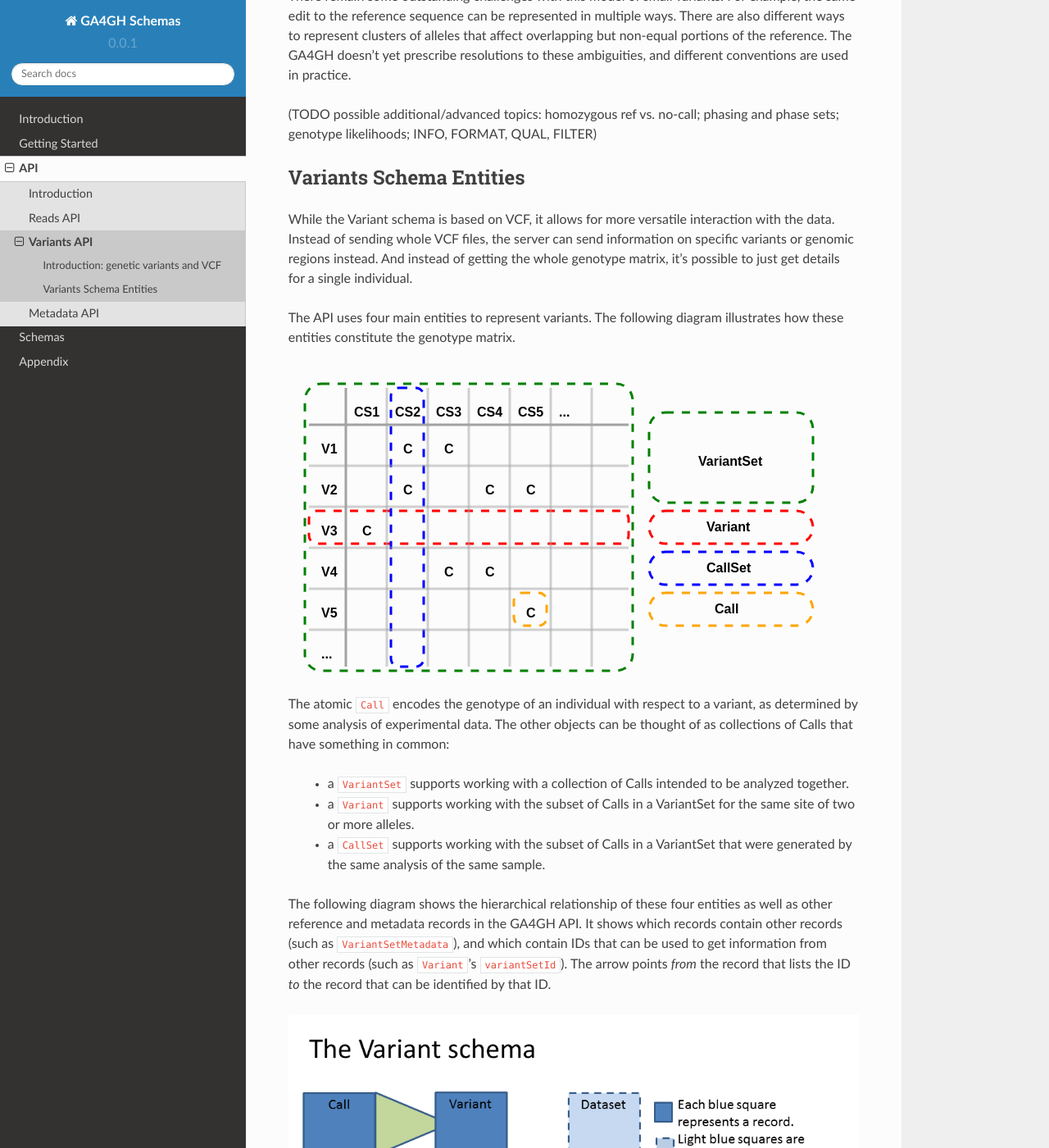
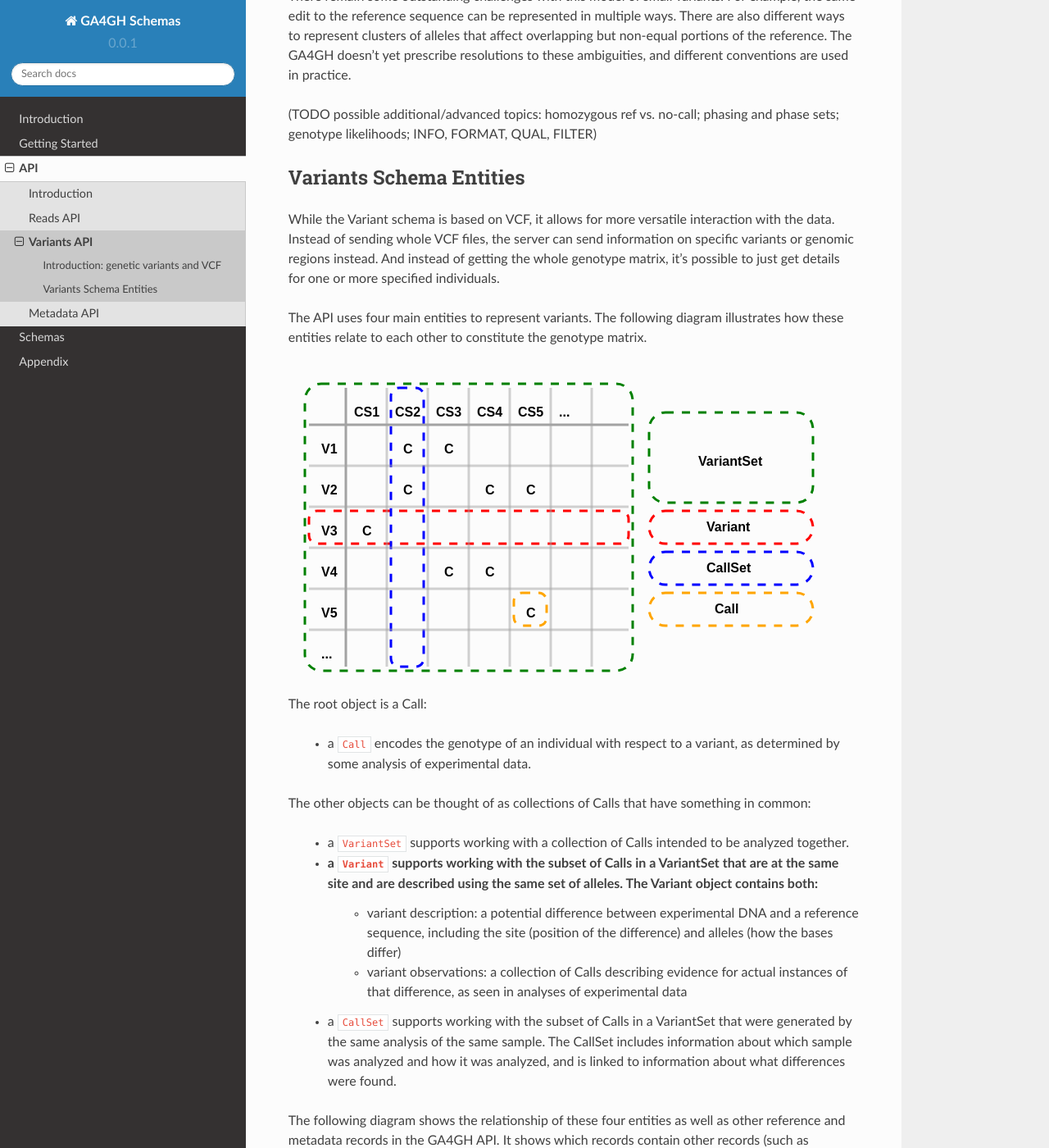
Before and after one commit to ga4gh/ga4gh-schemas, a Sphinx documentation site: the page built from doc/source/api/variants.rst, in a window 1280 px wide and 1400 px high, scrolled down 1479 px. Shown: the whole window at 82% size. Built offline with Sphinx 7.4.7 and the Read the Docs theme 2.0.0, drawn with Linux system fonts in a browser that asks for light colours; pages that are not in the unit, such as notebooks, are missing from menus; cross-references to code outside the pages are shown as plain code.

Commit message:
Update variants.rst
work in progress

```diff
--- a/doc/source/api/variants.rst
+++ b/doc/source/api/variants.rst
@@ -46,19 +46,25 @@
 Variants Schema Entities
 ------------------
 
-While the Variant schema is based on VCF, it allows for more versatile interaction with the data. Instead of sending whole VCF files, the server can send information on specific variants or genomic regions instead. And instead of getting the whole genotype matrix, it's possible to just get details for a single individual.
+While the Variant schema is based on VCF, it allows for more versatile interaction with the data. Instead of sending whole VCF files, the server can send information on specific variants or genomic regions instead. And instead of getting the whole genotype matrix, it's possible to just get details for one or more specified individuals.
 
-The API uses four main entities to represent variants. The following diagram illustrates how these entities constitute the genotype matrix.
+The API uses four main entities to represent variants. The following diagram illustrates how these entities relate to each other to constitute the genotype matrix.
 
 .. image:: /_static/variant_objects.svg
 
-The atomic :avro:record:`Call` encodes the genotype of an individual with respect to a variant, as determined by some analysis of experimental data. The other objects can be thought of as collections of Calls that have something in common:
+The root object is a Call:
+
+    * a :avro:record:`Call` encodes the genotype of an individual with respect to a variant, as determined by some analysis of experimental data.
+
+The other objects can be thought of as collections of Calls that have something in common:
 
     * a :avro:record:`VariantSet` supports working with a collection of Calls intended to be analyzed together.
-    * a :avro:record:`Variant` supports working with the subset of Calls in a VariantSet for the same site of two or more alleles.
-    * a :avro:record:`CallSet` supports working with the subset of Calls in a VariantSet that were generated by the same analysis of the same sample.
+    * a :avro:record:`Variant` supports working with the subset of Calls in a VariantSet that are at the same site and are described using the same set of alleles. The Variant object contains both:
+        * variant description: a potential difference between experimental DNA and a reference sequence, including the site (position of the difference) and alleles (how the bases differ)
+        * variant observations: a collection of Calls describing evidence for actual instances of that difference, as seen in analyses of experimental data
+    * a :avro:record:`CallSet` supports working with the subset of Calls in a VariantSet that were generated by the same analysis of the same sample. The CallSet includes information about which sample was analyzed and how it was analyzed, and is linked to information about what differences were found.
 
-The following diagram shows the hierarchical relationship of these four entities as well as other reference and metadata records in the GA4GH API. It shows which records contain other records (such as :avro:record:`VariantSetMetadata`), and which contain IDs that can be used to get information from other records (such as :avro:record:`Variant`'s ``variantSetId``). The arrow points *from* the record that lists the ID *to* the record that can be identified by that ID.
+The following diagram shows the relationship of these four entities as well as other reference and metadata records in the GA4GH API. It shows which records contain other records (such as :avro:record:`VariantSetMetadata`), and which contain IDs that can be used to get information from other records (such as :avro:record:`Variant`'s ``variantSetId``). The arrow points *from* the record that lists the ID *to* the record that can be identified by that ID.
 
 .. image:: /_static/variant_schema.png
 
```
